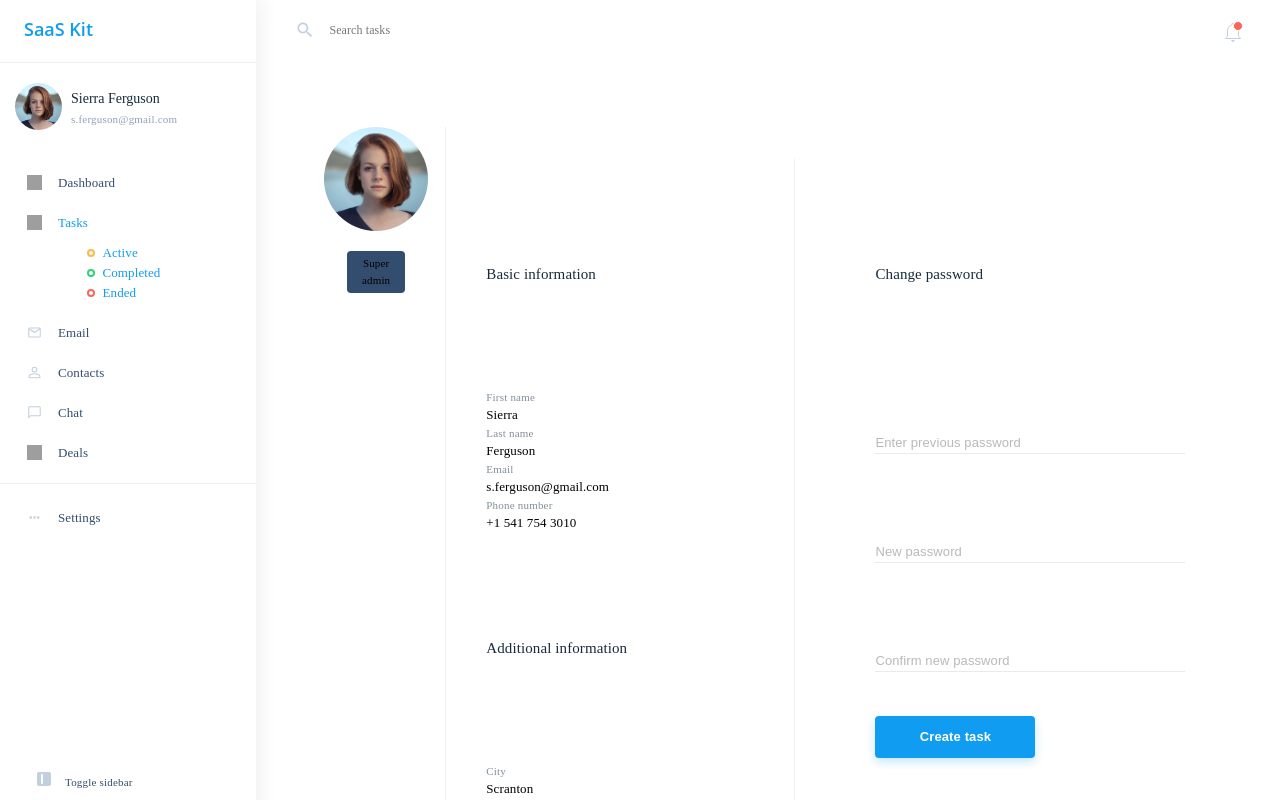
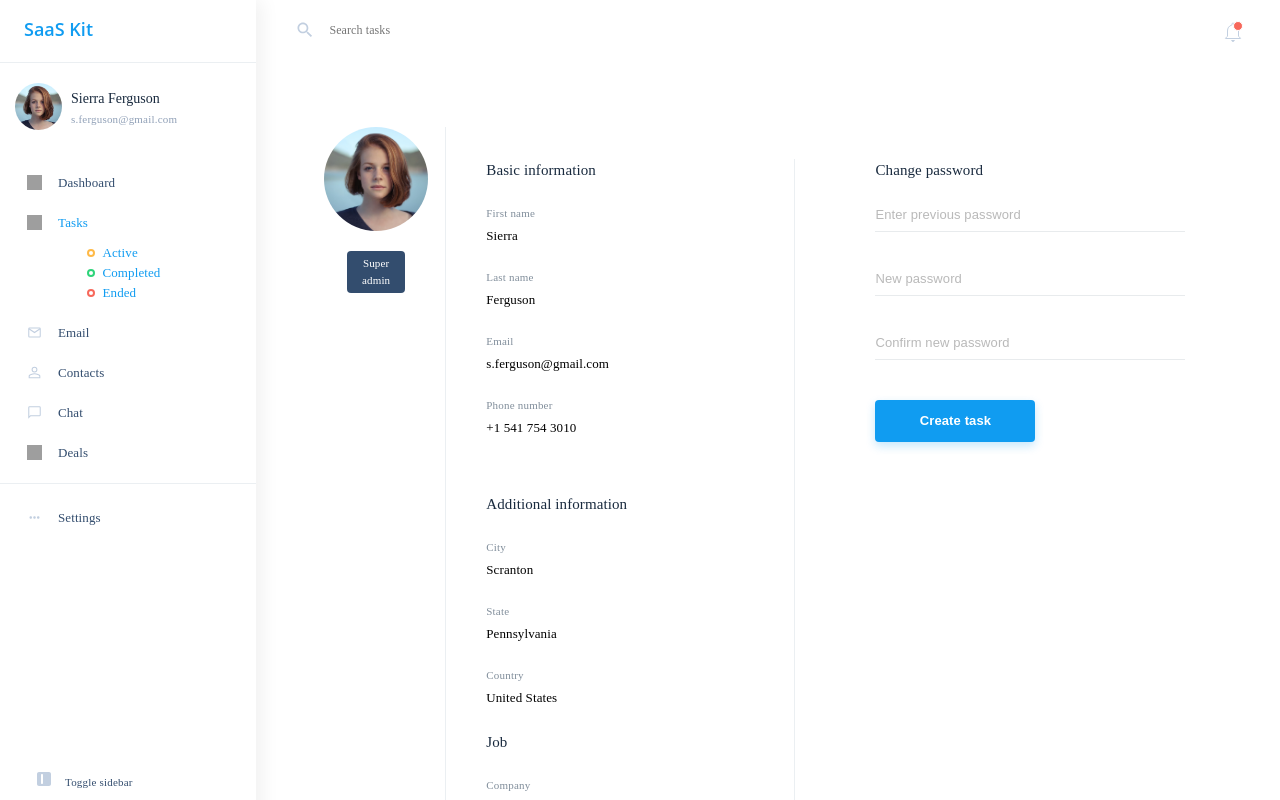
Before and after one commit to chrisfromhood/Saas-UI-Kit-App, a React (Create React App) app: page /profile in a window 1280 px wide. Shown: the top 800 px of the page. Built offline with nearby package versions, Linux system fonts and the light colour scheme; grey boxes are pictures that could not be loaded.

Commit message:
Profile margins corrected

```diff
--- a/src/pages/Profile/Profile.module.css
+++ b/src/pages/Profile/Profile.module.css
@@ -18,10 +18,11 @@
                 font-size: 1.5rem;
                 font-style: normal;
                 font-weight: 500;
-                line-height: 23rem;
+                line-height: 2.3rem;
                 letter-spacing: 0.10000000149011612px;
                 text-align: left;
                 color: var(--color-black);
+                margin-bottom:2.3rem;
             }
 
             .avatar {
@@ -46,12 +47,17 @@
                     border-radius: 0.4rem;
                     padding: 0.4rem 0.7rem;
                     margin: 2rem 4rem;
+                    color: var(--color-white);
                 }
             }
 
             .details{
                 margin: 3.2rem 4rem 2.3rem;
                 border-right: 1px solid var(--color-neutral-divider);
+
+                .basic-informations{
+                    margin-bottom: 5.5rem;
+                }
 
 
                 span {
@@ -68,10 +74,20 @@
                     line-height: 2rem;
                     letter-spacing: 0.10000000149011612px;
                     text-align: left;
+                    margin:0.5rem 0 2.3rem;
                 }
             }
             .change-password{
                 margin:3.2rem 4rem 0;
+
+            .enter-previous,
+            .new{
+                margin-bottom: 3.7rem;
+            }
+            .confirm-new {
+                margin-bottom: 4rem;
+            }
+
             }
             .password{
                 width: 100%;
@@ -84,7 +100,8 @@
                 opacity: 50%;
                 border:none;
                 border-bottom: 1px solid #D3D8DD;
-                margin: 4.4rem 0;
+                padding-bottom: 0.6rem;
+
 
 
             }
```
